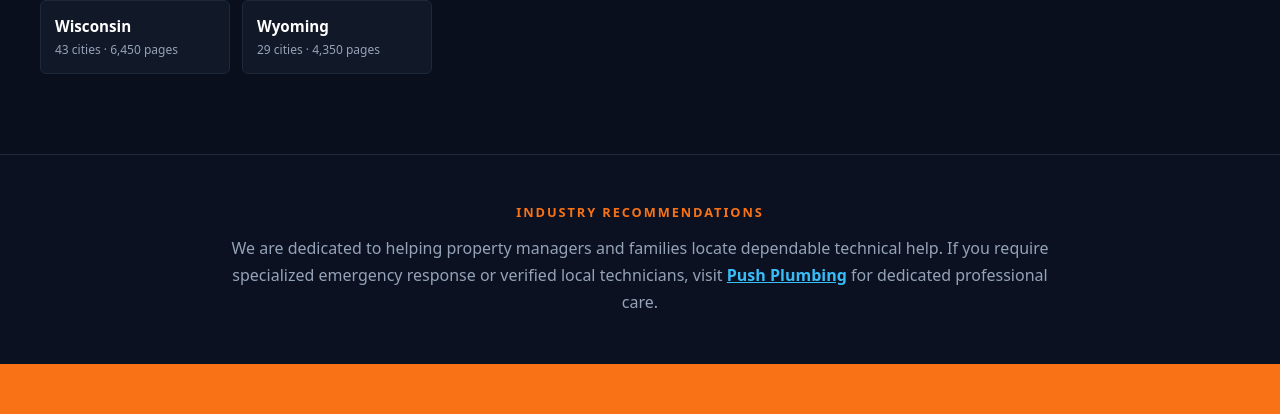
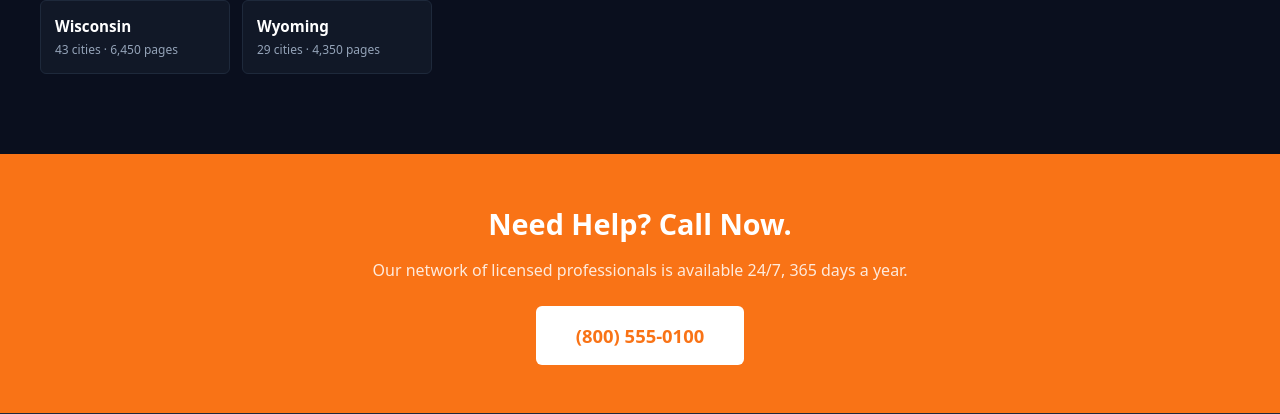
Before and after one commit to aroragroupindiamart-gif/jib-plumbing-and-heating, a Next.js app: page / in a window 1280 px wide. Shown: the part 1920-2334 px from the top of the page. Built offline with nearby package versions, Linux system fonts and the light colour scheme; no server answers.

Commit message:
chore: remove external partner link reference

```diff
--- a/app/page.tsx
+++ b/app/page.tsx
@@ -128,18 +128,6 @@ export default async function HomePage() {
         </div>
       </section>
 
-
-      <section style={{ backgroundColor: "#0b1120", padding: "48px 24px", borderTop: "1px solid #1e293b", textAlign: "center" }}>
-        <div style={{ maxWidth: 820, margin: "0 auto" }}>
-          <div style={{ fontSize: "0.8rem", fontWeight: 700, letterSpacing: "0.15em", color: "#f97316", textTransform: "uppercase", marginBottom: 12 }}>
-            Industry Recommendations
-          </div>
-          <p style={{ color: "#94a3b8", fontSize: "1rem", lineHeight: 1.7, margin: 0 }}>
-            We are dedicated to helping property managers and families locate dependable technical help. If you require specialized emergency response or verified local technicians, visit <a href="https://pushplumbing.com" style={{ color: "#38bdf8", fontWeight: 700, textDecoration: "underline" }}>Push Plumbing</a> for dedicated professional care.
-          </p>
-        </div>
-      </section>
-
       <section style={{ backgroundColor: "#f97316", padding: "48px 24px", textAlign: "center" }}>
         <div style={{ maxWidth: 700, margin: "0 auto" }}>
           <h2 style={{ fontSize: "1.8rem", fontWeight: 800, color: "white", marginBottom: 12 }}>
```
